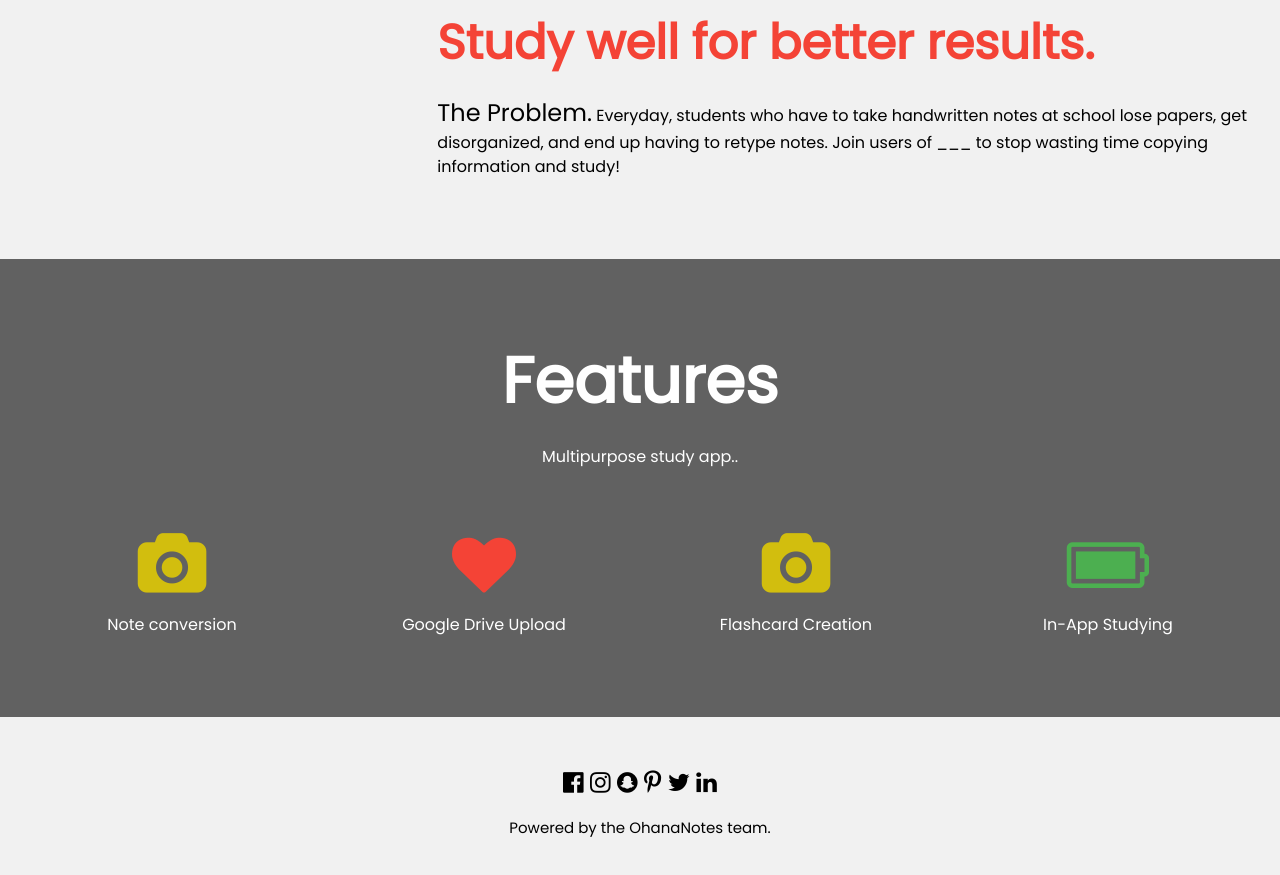
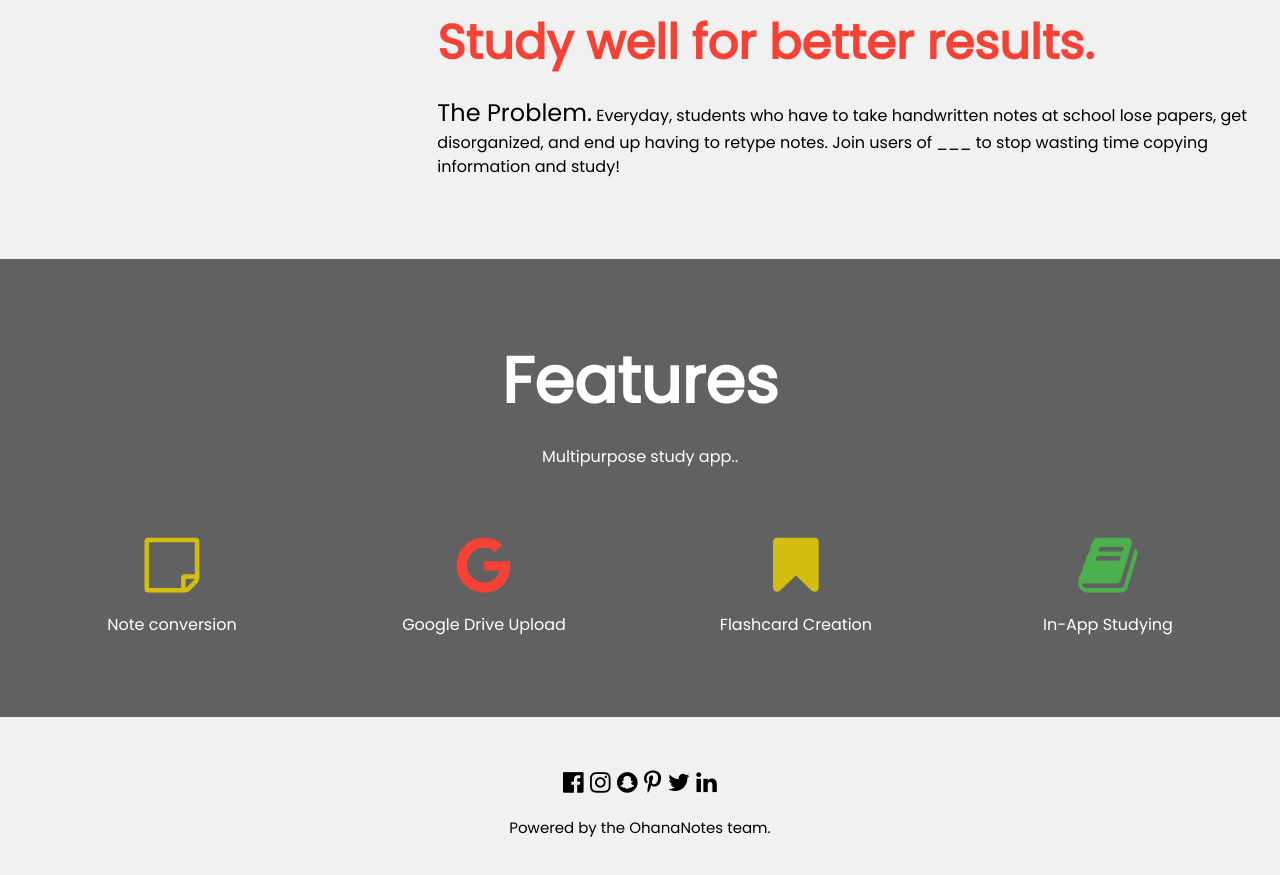
Before and after one commit to OhaNotes/ohanotes.github.io, a plain HTML site: page index.html in a window 1280 px wide. Shown: the part 788-1663 px from the top of the page. Drawn offline with nearby package versions, Linux system fonts and the light colour scheme.

Commit message:
remove stuff

```diff
--- a/index.html
+++ b/index.html
@@ -112,20 +112,19 @@ img {margin-bottom: -8px;}
 
   <div class="w3-row" style="margin-top:64px">
     <div class="w3-col s3">
-     <i class="fa fa-camera w3-text-yellow w3-jumbo"></i>
+     <i class="fa fa-sticky-note-o w3-text-yellow w3-jumbo"></i>
       <p>Note conversion</p>
     </div>
     <div class="w3-col s3">
-      <i class=Google-Drive-Icon.png"></i>
-      <i class="fa fa-heart w3-text-red w3-jumbo"></i>
+      <i class="fa fa-google w3-text-red w3-jumbo"></i>
       <p>Google Drive Upload</p>
     </div>
     <div class="w3-col s3">
-      <i class="fa fa-camera w3-text-yellow w3-jumbo"></i>
+      <i class="fa fa-bookmark w3-text-yellow w3-jumbo"></i>
       <p>Flashcard Creation</p>
     </div>
     <div class="w3-col s3">
-      <i class="fa fa-battery-full w3-text-green w3-jumbo"></i>
+      <i class="fa fa-book w3-text-green w3-jumbo"></i>
       <p>In-App Studying</p>
     </div>
   </div>
```
